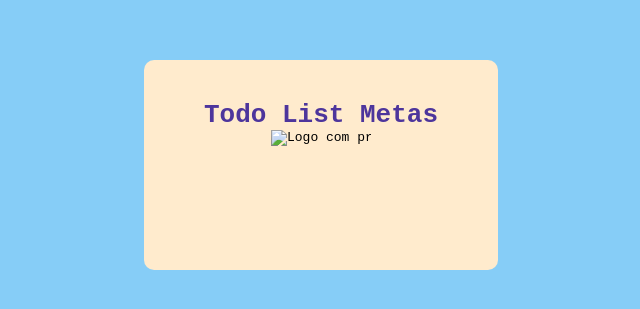
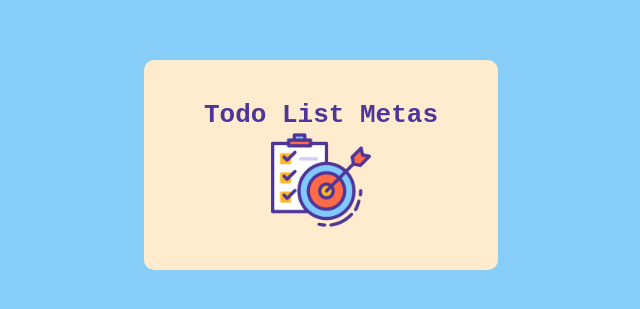
Before and after one commit to rRafaelMendes/ToDo-List, a plain HTML site: page index.html in a window 1280 px wide. Shown: the part 235-544 px from the top of the page, without its empty margins (319-959 px from the left). Drawn offline with Linux system fonts and the light colour scheme.

Commit message:
Corrigindo o link da imagem do cabeçalho

```diff
--- a/index.html
+++ b/index.html
@@ -10,7 +10,7 @@
     <div class="container">
         <header>
             <h1>Todo List Metas</h1>
-            <img src="./src/images/logo.png" class="logo" alt="Logo com prancheta e com um alvo com uma flexa no centro">
+            <img src="/src/assest/images/logo.png" class="logo" alt="Logo com prancheta e com um alvo com uma flexa no centro">
         </header>
             </div>
         </form>
```
